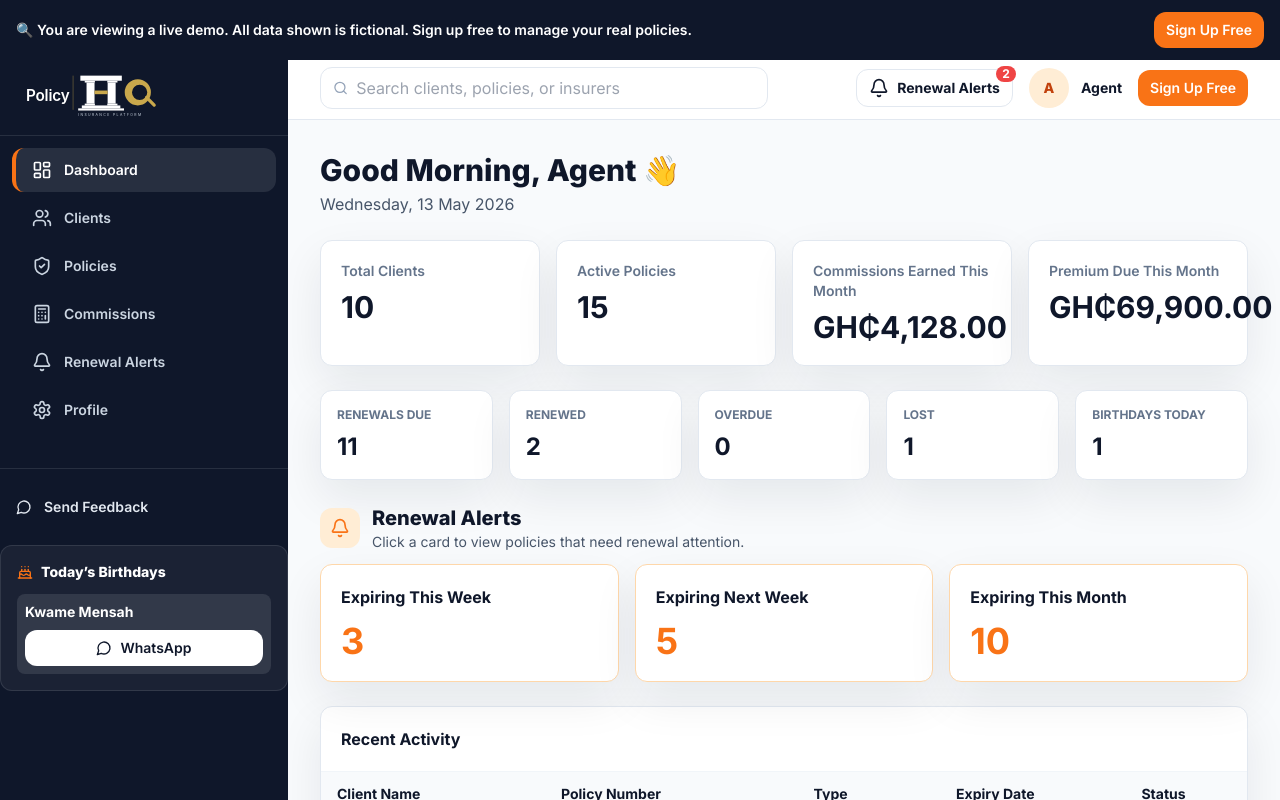
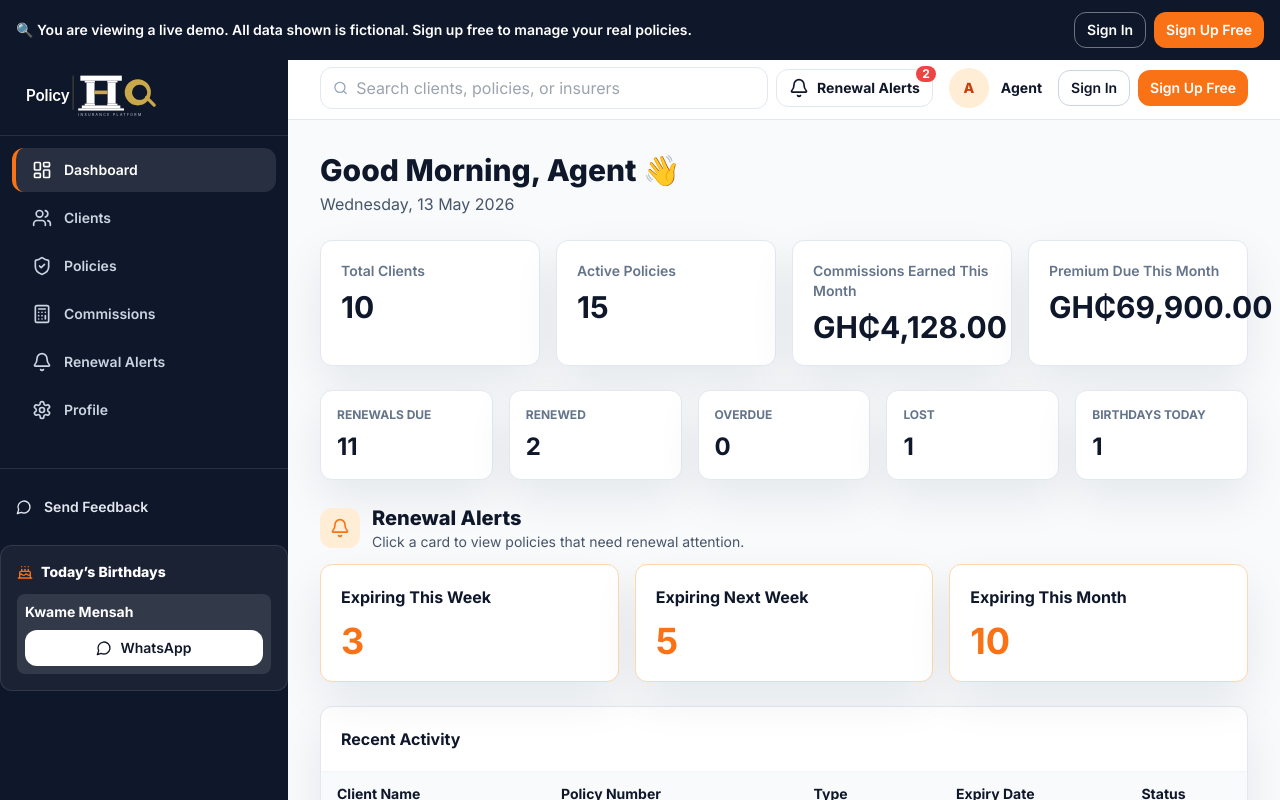
Before and after one commit to mrprincewinez1-glitch/PolicyHQ, a Next.js app: page /demo in a window 1280 px wide. Shown: the top 800 px of the page. Built offline with nearby package versions, Linux system fonts and the light colour scheme.

Commit message:
Add sign in action to demo pages

```diff
--- a/components/app/app-shell-client.tsx
+++ b/components/app/app-shell-client.tsx
@@ -633,7 +633,10 @@ export function AppShell({
       {demo ? (
         <div className="fixed inset-x-0 top-0 z-50 flex items-center justify-between gap-3 bg-primary px-3 py-2 text-xs font-semibold leading-5 text-white sm:px-4 sm:py-3 sm:text-sm">
           <span><span className="sm:hidden">Live demo. Fictional data only.</span><span className="hidden sm:inline">🔍 You are viewing a live demo. All data shown is fictional. Sign up free to manage your real policies.</span></span>
-          <Button asChild size="sm" className="shrink-0 whitespace-nowrap px-3"><Link href="/sign-up">Sign Up Free</Link></Button>
+          <div className="flex shrink-0 items-center gap-2">
+            <Button asChild size="sm" variant="outline" className="border-white/40 bg-transparent px-3 text-white hover:bg-white hover:text-primary"><Link href="/sign-in">Sign In</Link></Button>
+            <Button asChild size="sm" className="whitespace-nowrap px-3"><Link href="/sign-up">Sign Up Free</Link></Button>
+          </div>
         </div>
       ) : null}
       <div className={demo ? "pt-14" : ""}>
@@ -705,7 +708,12 @@ export function AppShell({
                 <Avatar profile={data.profile} />
                 <strong className="text-sm">{data.profile.full_name}</strong>
               </button>
-              {demo ? <Button asChild size="sm" className="whitespace-nowrap px-3"><Link href="/sign-up"><span className="sm:hidden">Sign Up</span><span className="hidden sm:inline">Sign Up Free</span></Link></Button> : <form action={signOut}><Button variant="ghost" size="sm"><LogOut className="h-4 w-4" /> Sign Out</Button></form>}
+              {demo ? (
+                <div className="flex items-center gap-2">
+                  <Button asChild size="sm" variant="outline" className="whitespace-nowrap px-3"><Link href="/sign-in">Sign In</Link></Button>
+                  <Button asChild size="sm" className="whitespace-nowrap px-3"><Link href="/sign-up"><span className="sm:hidden">Sign Up</span><span className="hidden sm:inline">Sign Up Free</span></Link></Button>
+                </div>
+              ) : <form action={signOut}><Button variant="ghost" size="sm"><LogOut className="h-4 w-4" /> Sign Out</Button></form>}
             </div>
           </header>
           <div className="p-4 lg:p-8">{content}</div>
```
